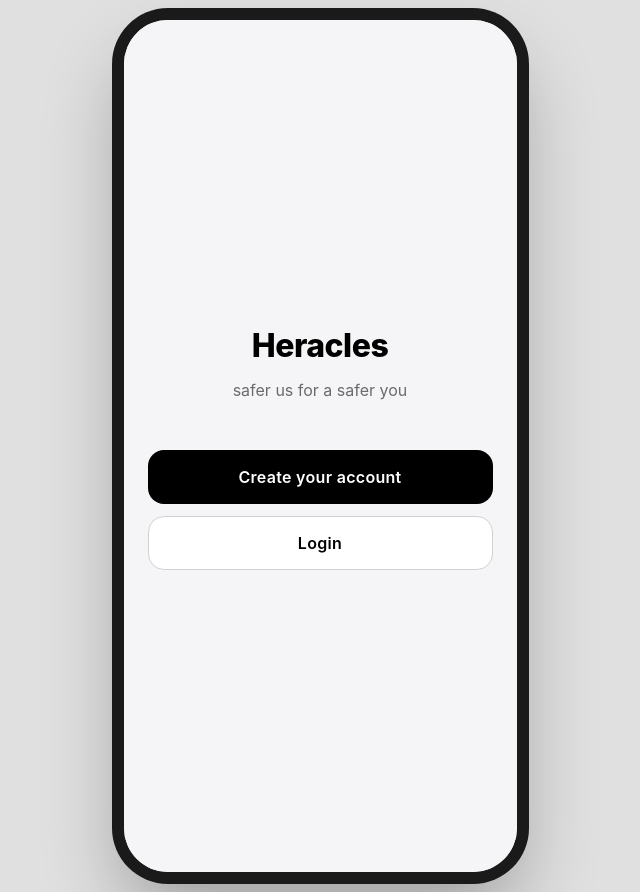
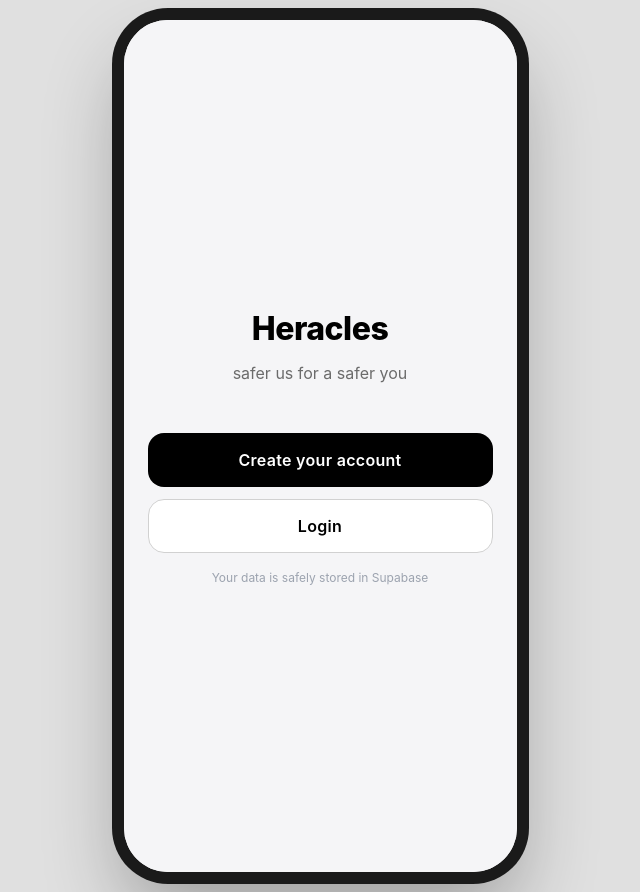
Before and after one commit to ananyabhadauria1614-star/heracles-mvp-platform, a React (Vite) app in the folder heracles-mvp/: page / in a window 1280 px wide. Shown: the whole page, without its empty margins (320-960 px from the left). Built offline with nearby package versions, Linux system fonts and the light colour scheme; no server answers.

Commit message:
screen text

```diff
--- a/heracles-mvp/src/screens/CreateProfileScreen.jsx
+++ b/heracles-mvp/src/screens/CreateProfileScreen.jsx
@@ -142,7 +142,7 @@ export default function CreateProfileScreen({ onNavigate }) {
         </a>
       </p>
       <p style={{ textAlign: 'center', marginTop: '16px', fontSize: '12px', color: '#9ca3af' }}>
-        🔒 Your data is safely stored in Supabase
+        Your data is safely stored in Supabase
       </p>
     </div>
   );
--- a/heracles-mvp/src/screens/LoginScreen.jsx
+++ b/heracles-mvp/src/screens/LoginScreen.jsx
@@ -80,7 +80,7 @@ function LoginScreen({ onNavigate }) {
             </p>
           </div>
           <p style={{ textAlign: 'center', marginTop: '16px', fontSize: '12px', color: '#9ca3af' }}>
-            🔒 Your data is safely stored in Supabase
+            Your data is safely stored in Supabase
           </p>
         </div>
       </div>
--- a/heracles-mvp/src/screens/VerificationSubmitted.jsx
+++ b/heracles-mvp/src/screens/VerificationSubmitted.jsx
@@ -21,7 +21,7 @@ function VerificationSubmittedScreen({ onNavigate }) {
           </Button>
         </div>
         <p style={{ textAlign: 'center', marginTop: '16px', fontSize: '12px', color: '#9ca3af' }}>
-          🔒 Your data is safely stored in Supabase
+          Your data is safely stored in Supabase
         </p>
       </div>
     </div>
--- a/heracles-mvp/src/screens/WelcomeScreen.jsx
+++ b/heracles-mvp/src/screens/WelcomeScreen.jsx
@@ -13,6 +13,9 @@ function WelcomeScreen({ onNavigate }) {
           Login
         </Button>
       </div>
+      <p style={{ textAlign: 'center', marginTop: '16px', fontSize: '12px', color: '#9ca3af' }}>
+        Your data is safely stored in Supabase
+      </p>
     </div>
   );
 }
```
